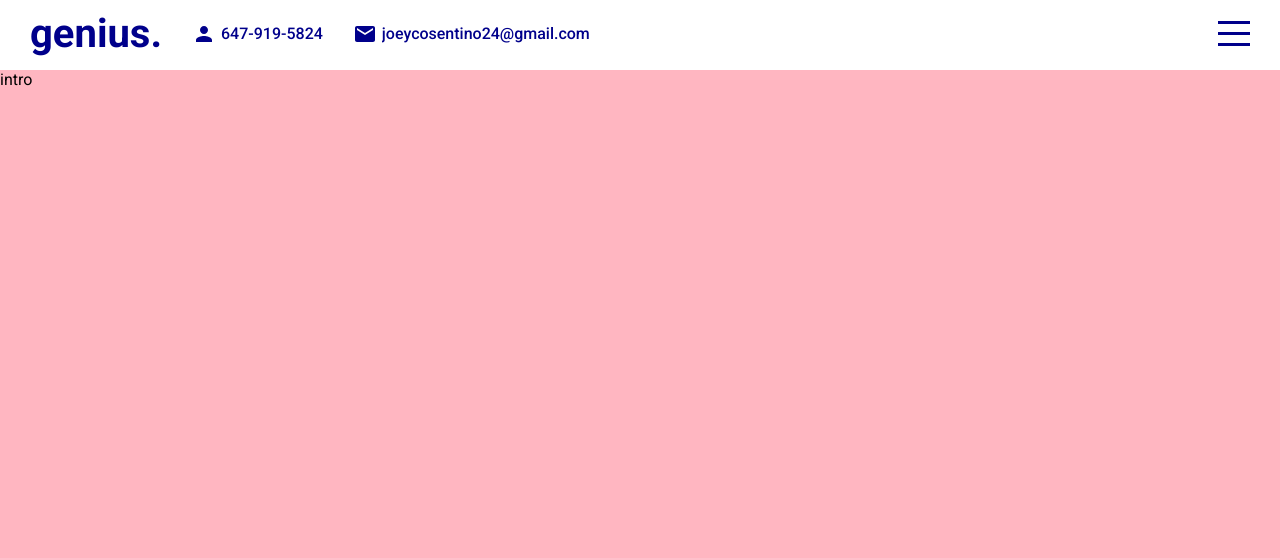
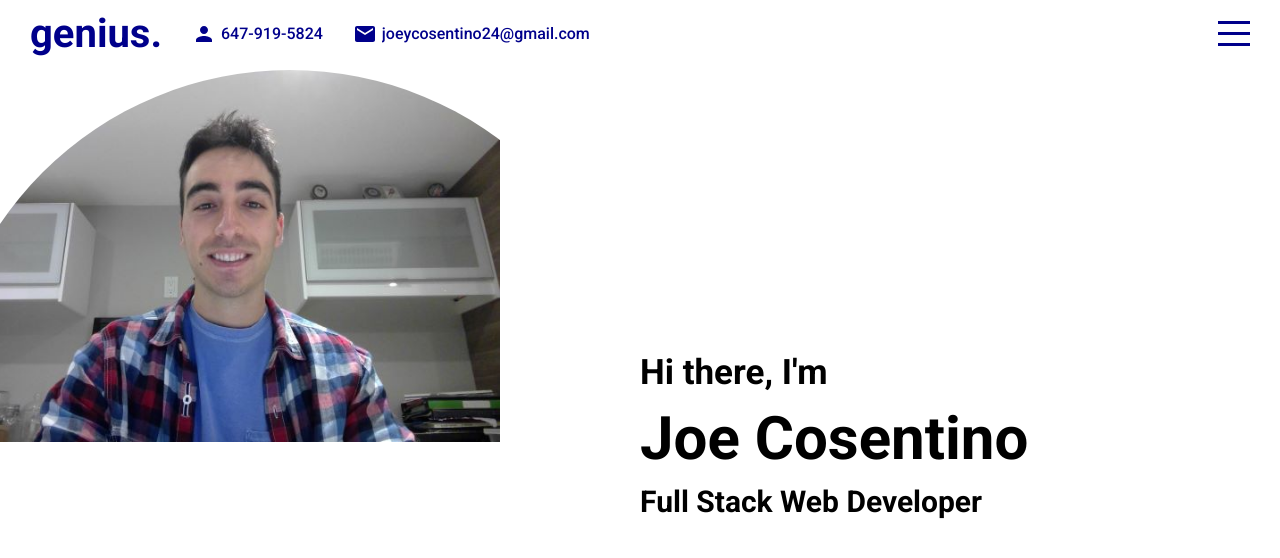
Before and after one commit to JoeCosentino/react-portfolio, a React (Create React App) app: page / in a window 1280 px wide. Shown: the top 558 px of the page. Built offline with nearby package versions, Linux system fonts and the light colour scheme.

Commit message:
added styling and content to intro

```diff
--- a/public/index.html
+++ b/public/index.html
@@ -10,7 +10,7 @@
     <link rel="preconnect" href="https://fonts.googleapis.com">
     <link rel="preconnect" href="https://fonts.gstatic.com" crossorigin>
     <link href="https://fonts.googleapis.com/css2?family=Roboto:wght@100;200;300;400;500;700;900&display=swap" rel="stylesheet">
-    <title>React App</title>
+    <title>new app</title>
     </head>
   <body>
     <noscript>You need to enable JavaScript to run this app.</noscript>
--- a/src/components/Intro.js
+++ b/src/components/Intro.js
@@ -1,10 +1,25 @@
 import React from 'react';
+import KeyboardArrowDownIcon from '@mui/icons-material/KeyboardArrowDown';
 import '../scss/intro.scss';
 
 function Intro() {
     return (
         <div className='intro' id='intro'>
-            intro
+            <div className='left'>
+                <div className='imageContainer'>
+                    <img src='assets/me.jpg' alt='' />
+                </div>
+            </div>
+            <div className='right'>
+                <div className='wrapper'>
+                    <h2>Hi there, I'm</h2>
+                    <h1>Joe Cosentino</h1>
+                    <h3>Full Stack Web Developer<span></span></h3>
+                </div>
+                <a href='#portfolio'>
+                    <KeyboardArrowDownIcon sx={{ fontSize: 70 }} className='down-arrow'/>
+                </a>
+            </div>
         </div>
     )
 }
--- a/src/scss/intro.scss
+++ b/src/scss/intro.scss
@@ -1,6 +1,70 @@
 .intro {
-    background-color: lightpink;
+    background-color: white;
     width: 100vw;
     height: calc(100vh - 70px);
     scroll-snap-align: start;
+    display: flex;
+
+    .left {
+        flex: 0.5;
+        overflow: hidden;
+
+        .imageContainer {
+            height: 700px;
+            width: 700px;
+            border-radius: 60%;
+            // display: flex;
+            // align-items: flex-end;
+            justify-content: center;
+            float: right;
+
+            img {
+                width: 80%;
+                // height: 100%;
+            }
+        }
+    }
+
+    .right {
+        flex: 0.5;
+        position: relative;
+
+        .wrapper {
+            width: 100%;
+            height: 100%;
+            flex-direction: column;
+            display: flex;
+            justify-content: center;
+
+            h1 {
+                font-size: 60px;
+                margin: 10px 0;
+            }
+
+            h2 {
+                font-size: 35px;
+            }
+
+            h3 {
+                font-size: 30px;
+            }
+        }
+
+        a {
+            position: absolute;
+            bottom: 100px;
+            left: 20%;
+
+            .down-arrow {
+                color: black;
+                animation: arrowBlink 2s infinite;
+            }
+
+            @keyframes arrowBlink {
+                100% {
+                    opacity: 0;
+                }
+            }
+        }
+    }
 }
```
Also changed, not shown: public/assets/me.jpg (added).
